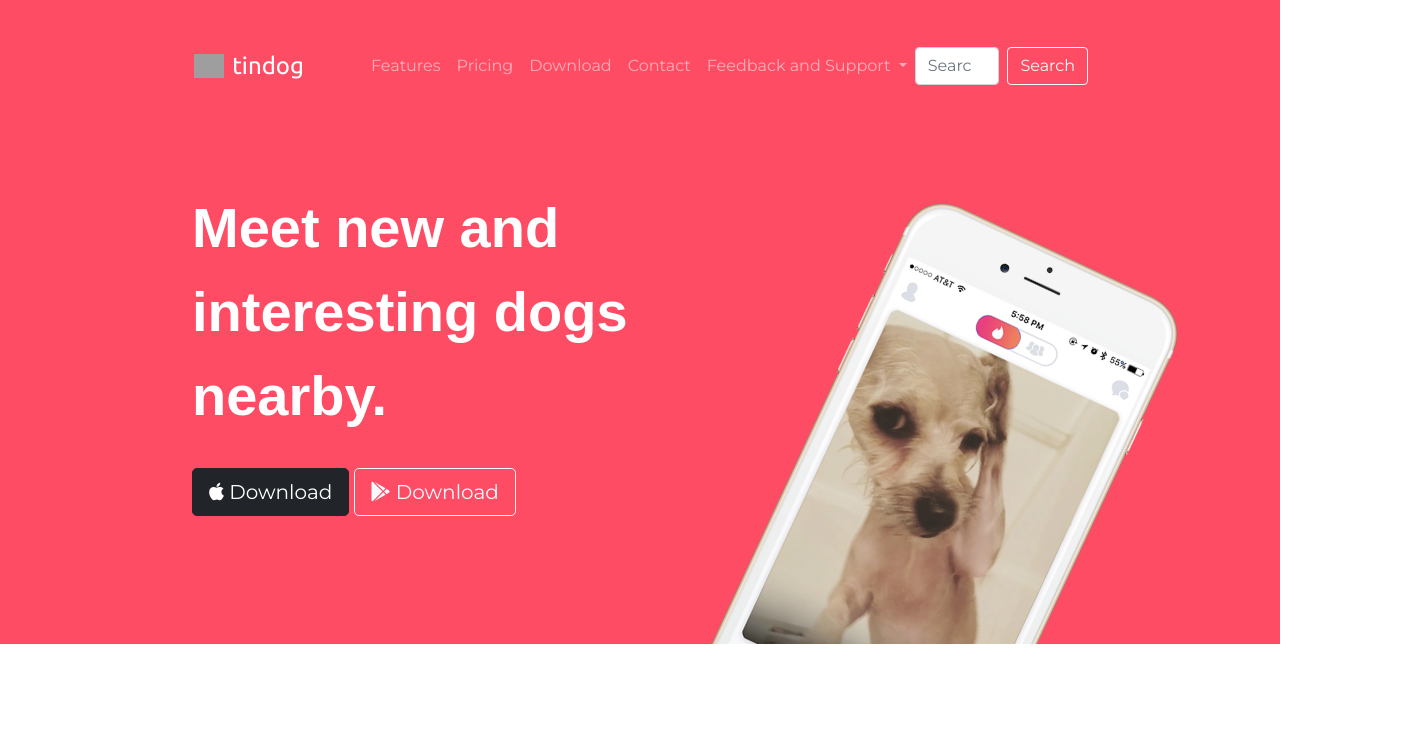
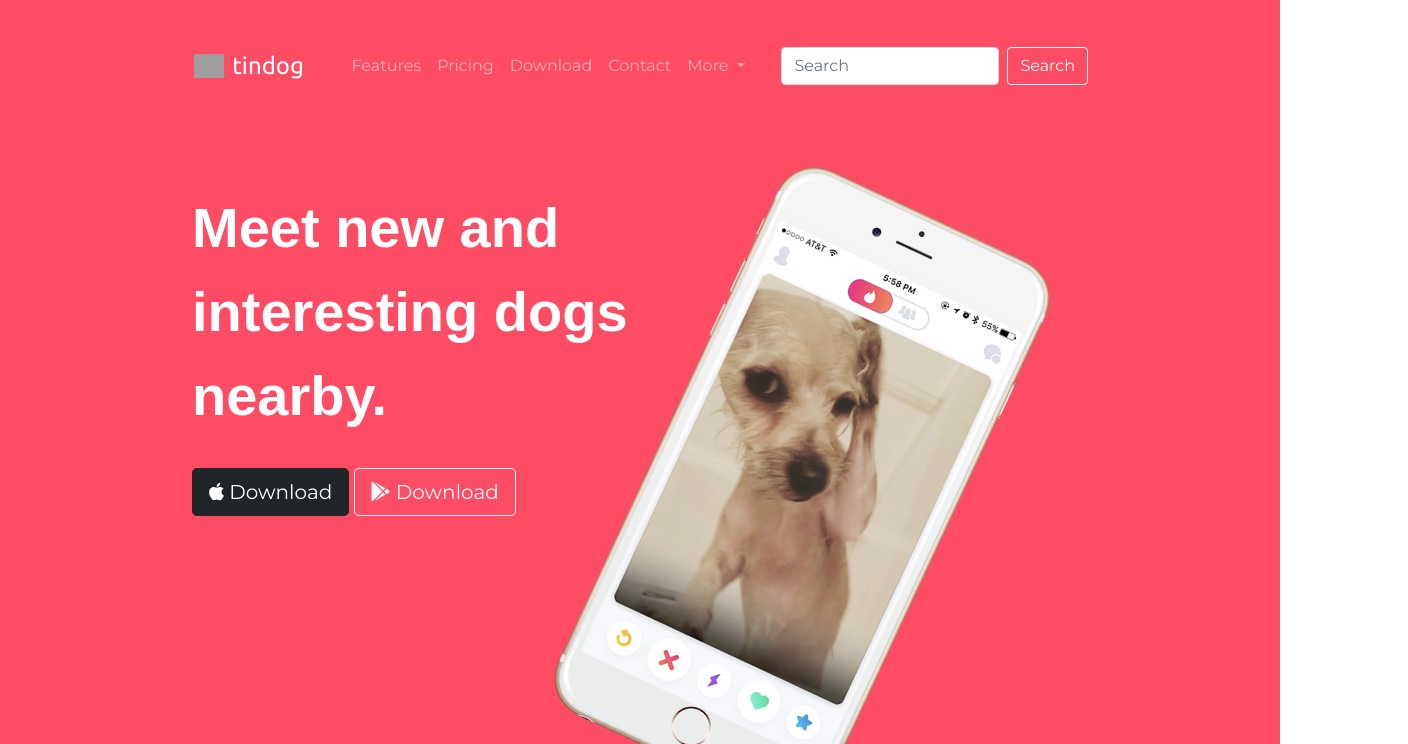
Before and after one commit to jej49/1st-Static-Wesite-TinDog, a plain HTML site: page index.html in a window 1280 px wide. Shown: the top 744 px of the page, 1408 px wide, since content can reach past the window. Drawn offline with nearby package versions, Linux system fonts and the light colour scheme; grey boxes are pictures that could not be loaded.

Commit message:
Updated Html

```diff
--- a/index.html
+++ b/index.html
@@ -3,6 +3,8 @@
 
 <head>
   <meta charset="utf-8">
+  <meta name="viewport" content="width=device-width, initial-scale=1.0">
+
   <title>TinDog</title>
 
   <!-- Google Fonts -->
@@ -36,6 +38,7 @@
 
       <!-- Nav Bar -->
       <nav class="navbar navbar-expand-lg navbar-dark">
+
         <div id="logo-container">
           <a class="navbar-brand" href="#">
 
@@ -44,41 +47,58 @@
 
           </a>
         </div>
+
         <button class="navbar-toggler" type="button" data-bs-toggle="collapse" data-bs-target="#navbarNavAltMarkup" aria-controls="navbarNav" aria-expanded="false" aria-label="Toggle navigation">
           <span class="navbar-toggler-icon"></span>
         </button>
-        <div class="collapse navbar-collapse ms-5" id="navbarNavAltMarkup">
-          <div class="navbar-nav"> <a class="nav-link" aria-current="page" href="#features">Features</a>
+
+        <div class="collapse navbar-collapse" id="navbarNavAltMarkup">
+
+          <ul class="navbar-nav ms-auto">
+            <li class="nav-item">
+              <a class="nav-link" href="#features">Features</a>
+            </li>
+            <li class="nav-item">
               <a class="nav-link" href="#pricing">Pricing</a>
+            </li>
+            <li class="nav-item">
               <a class="nav-link" href="#cta">Download</a>
+            </li>
+            <li class="nav-item">
               <a class="nav-link" href="#footer">Contact</a>
+            </li>
+          </ul>
+
           <ul class="navbar-nav">
             <li class="nav-item dropdown">
               <a class="nav-link dropdown-toggle" href="#" id="navbarDropdownMenuLink" role="button" data-bs-toggle="dropdown" aria-expanded="false">
-                  Feedback and Support
+                More
               </a>
               <ul class="dropdown-menu" aria-labelledby="navbarDropdownMenuLink">
-                  <li><a class="dropdown-item" href="#testimonials">Testimonials</a></li>
-                  <li><a class="dropdown-item" href="#press">Sponsors</a></li>
+
+                <li>
+                  <a class="dropdown-item" href="#testimonials">Testimonials</a>
+                </li>
+                <li>
+                  <a class="dropdown-item" href="#press">Sponsors</a>
+                </li>
               </ul>
             </li>
           </ul>
-          </div>
+
 
           <form class="d-flex ms-auto">
             <input class="form-control me-2" type="search" placeholder="Search" aria-label="Search">
             <button class="btn btn-outline-light" type="submit">Search</button>
           </form>
+
         </div>
-
-
-
       </nav>
 
 
 
       <!-- Title -->
-      <div class="jagga row">
+      <div class="row">
 
         <div class="col-lg-6">
           <h1 class="topcontainer">Meet new and interesting dogs nearby.</h1>
@@ -86,12 +106,14 @@
           <button type="button" class="btn btn-outline-light btn-lg download-button 2"><i class="fa-brands fa-google-play"></i> Download</button>
         </div>
 
-        <div class="tilt-phone col-lg-6">
+        <div class="col-lg-6">
           <img class="iphone6" src="images/iphone6.png" alt="iphone-mockup">
         </div>
 
       </div>
+
     </div>
+
   </section>
 
   <!-- <div class="Cober">
@@ -159,7 +181,7 @@
 
   <section id="press">
     <div class="">
-      <a href="https://techcrunch.com/"> <img class="press-logo" src="images/techcrunch.png" alt="tc-logo"></a>
+      <a href="https://techcrunch.com/"> <img class="press-logo" src="images/Techcrunch.png" alt="tc-logo"></a>
       <a href="https://thenextweb.com/"><img class="press-logo" src="images/tnw.png" alt="tnw-logo"></a>
       <a href="https://africa.businessinsider.com/?r=US&IR=T"><img class="press-logo" src="images/bizinsider.png" alt="biz-insider-logo"></a>
       <a href="https://mashable.com/"><img class="press-logo" src="images/mashable.png" alt="mashable-logo"></a>
@@ -241,10 +263,10 @@
   <!-- Footer -->
 
   <footer id="footer">
-    <a clas="sociomed"href="https://web.facebook.com/?_rdc=1&_rdr"> <i class="socials fa-brands fa-facebook-f"></i></a>
-    <a clas="sociomed"href="https://twitter.com/i/flow/login"><i class="socials fa-brands fa-twitter"></i></a>
-    <a clas="sociomed"href="https://www.instagram.com/"><i class="socials fa-brands fa-instagram"></i></a>
-    <a clas="sociomed"href="https://myaccount.google.com/?utm_source=sign_in_no_continue&pli=1"><i class="socials fa-solid fa-envelope"></i></a>
+    <a clas="sociomed" href="https://web.facebook.com/?_rdc=1&_rdr"> <i class="socials fa-brands fa-facebook-f"></i></a>
+    <a clas="sociomed" href="https://twitter.com/i/flow/login"><i class="socials fa-brands fa-twitter"></i></a>
+    <a clas="sociomed" href="https://www.instagram.com/"><i class="socials fa-brands fa-instagram"></i></a>
+    <a clas="sociomed" href="https://myaccount.google.com/?utm_source=sign_in_no_continue&pli=1"><i class="socials fa-solid fa-envelope"></i></a>
     <div class="container-fluid">
       <p>© Copyright 2022 TinDog</p>
     </div>
```
Lines whose indentation alone changed are shown as unchanged.
